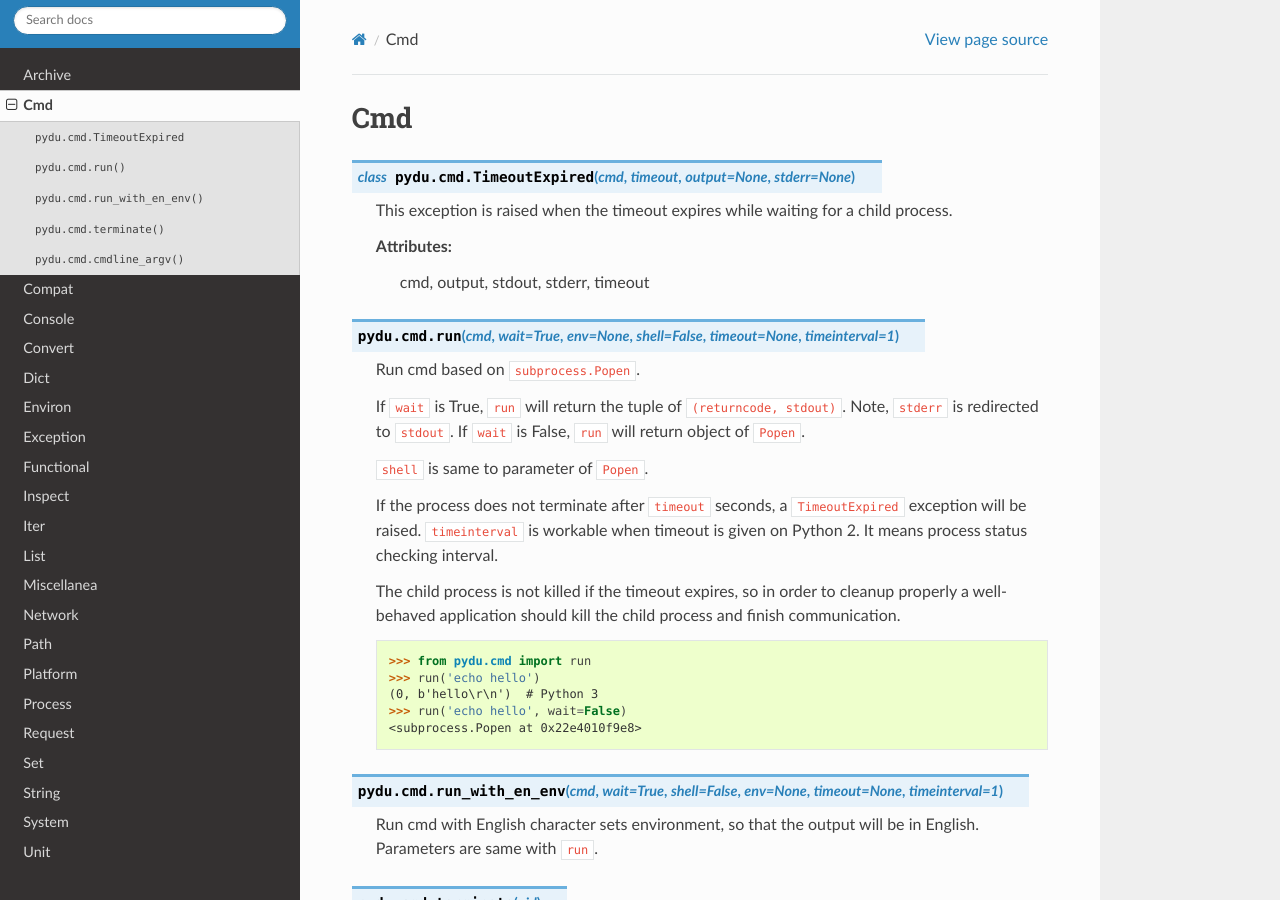
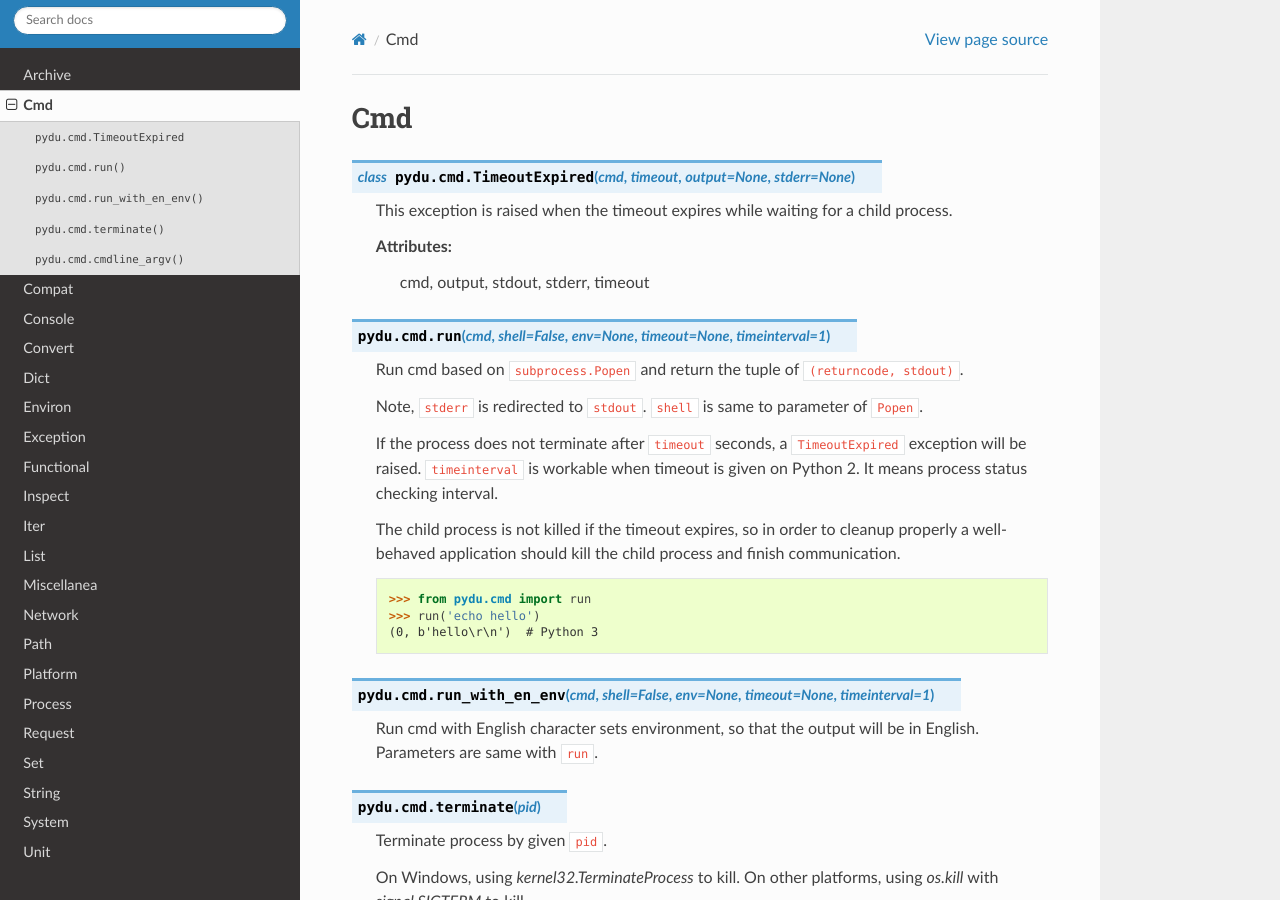
Before and after one commit to flaggo/pydu, a Sphinx documentation site: the page built from docs/cmd.rst, in a window 1280 px wide and 900 px high. Built offline with Sphinx 7.4.7 and the Read the Docs theme 2.0.0, drawn with Linux system fonts in a browser that asks for light colours.

Commit message:
update doc for cmd.run and cmd.run_with_en_env

```diff
--- a/docs/cmd.rst
+++ b/docs/cmd.rst
@@ -10,15 +10,11 @@ Cmd
         cmd, output, stdout, stderr, timeout
 
 
-.. py:function:: pydu.cmd.run(cmd, wait=True, env=None, shell=False, timeout=None, timeinterval=1)
+.. py:function:: pydu.cmd.run(cmd, shell=False, env=None, timeout=None, timeinterval=1)
 
-    Run cmd based on ``subprocess.Popen``.
+    Run cmd based on ``subprocess.Popen`` and return the tuple of ``(returncode, stdout)``.
 
-    If ``wait`` is True, ``run`` will return the tuple of ``(returncode, stdout)``.
-    Note, ``stderr`` is redirected to ``stdout``. If ``wait`` is False, ``run``
-    will return object of ``Popen``.
-
-    ``shell`` is same to parameter of ``Popen``.
+    Note, ``stderr`` is redirected to ``stdout``. ``shell`` is same to parameter of ``Popen``.
 
     If the process does not terminate after ``timeout`` seconds, a ``TimeoutExpired`` exception will be raised.
     ``timeinterval`` is workable when timeout is given on Python 2. It means process status checking interval.
@@ -28,11 +24,9 @@ Cmd
     >>> from pydu.cmd import run
     >>> run('echo hello')
     (0, b'hello\r\n')  # Python 3
-    >>> run('echo hello', wait=False)
-    <subprocess.Popen at 0x22e4010f9e8>
 
 
-.. py:function:: pydu.cmd.run_with_en_env(cmd, wait=True, shell=False, env=None, timeout=None, timeinterval=1)
+.. py:function:: pydu.cmd.run_with_en_env(cmd, shell=False, env=None, timeout=None, timeinterval=1)
 
     Run cmd with English character sets environment, so that the output will
     be in English.
```
